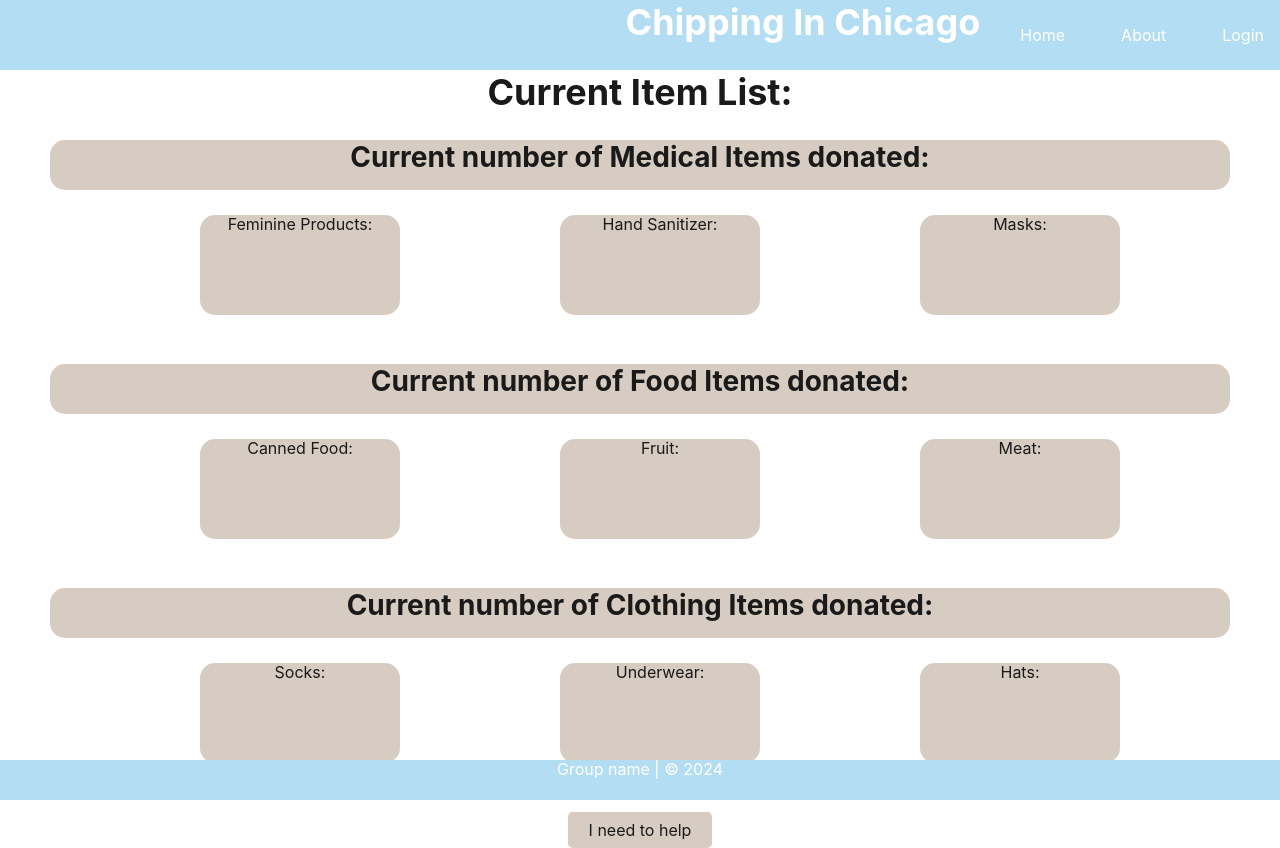
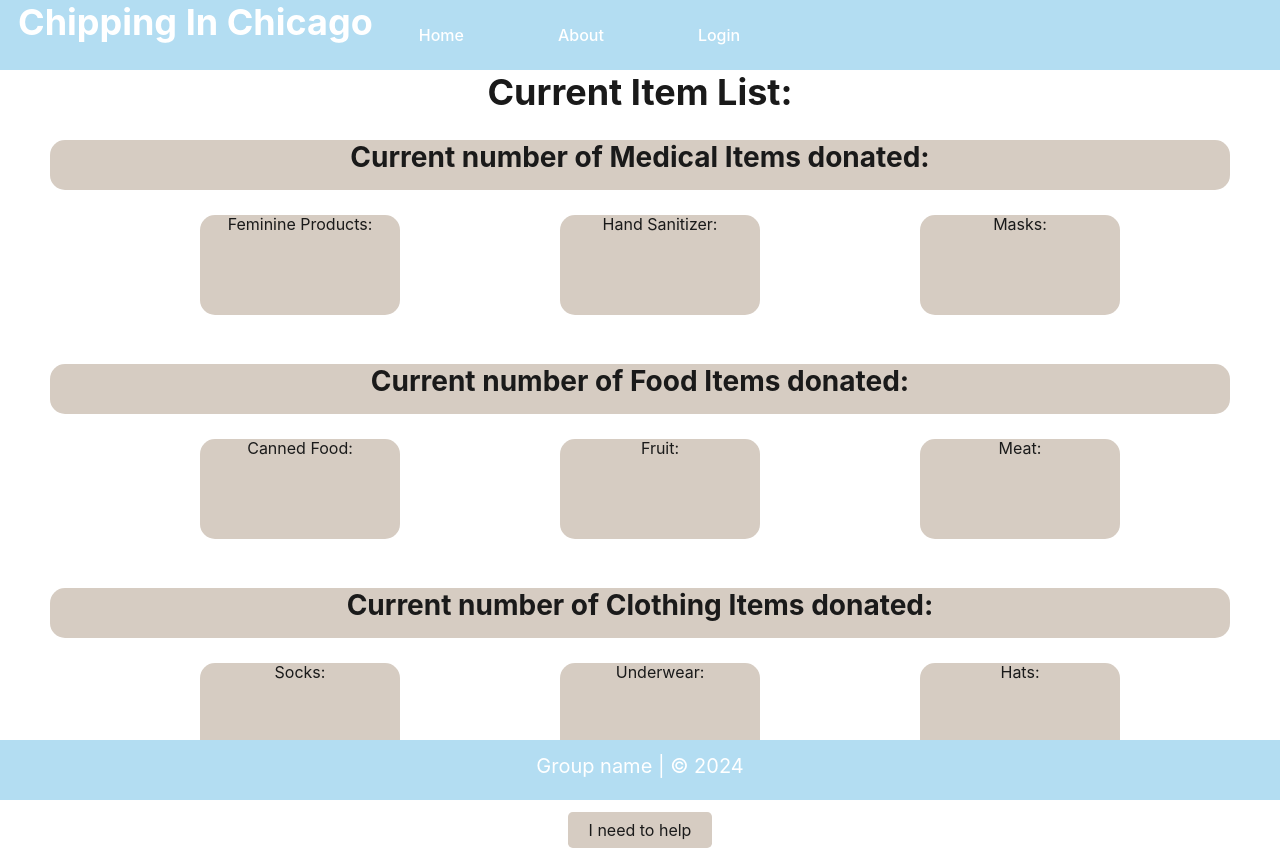
Before and after one commit to Chipping-In-Chicago/Chicago-Charity, a React (Vite) app in the folder client/: page / in a window 1280 px wide. Built offline with nearby package versions, Linux system fonts and the light colour scheme.

Commit message:
finalized navbar and footer

```diff
--- a/client/src/components/Footer/Footer.scss
+++ b/client/src/components/Footer/Footer.scss
@@ -3,14 +3,19 @@
     // display: flex;
     // justify-content: center;
     // align-items: center;
-    min-height: 40px;
+    min-height: 60px;
     background: #B3DDF2;
     position: fixed;
     left: 0;
     bottom: 0;
     width: 100%;
     text-align: center;
+    font-size: 1.25em;
+    padding: 15px;
     a{
         color: white;
     }
+    a:hover{
+        color: red;
+    }
 }
--- a/client/src/components/Navbar/Navbar.scss
+++ b/client/src/components/Navbar/Navbar.scss
@@ -2,28 +2,28 @@
 
     background: #B3DDF2;
     display: flex;
-    justify-content: flex-end;
+    justify-content: flex-start;
     align-items: center;
-    min-height: 40px;
-
+    min-height: 60px;
+    gap: 30px;
     a {
         color: white;
         padding: 0.5em;
         text-decoration: none;
-        margin-left:2em;
-        margin-right: .5em;
+        margin-right:2.5em;
+        margin-left: .5em;
         box-shadow: inset 0 0 0 0 red;
         border-radius: 5px;
         transition: color .3s ease-in-out, box-shadow .3s ease-in-out;
-
+        font-weight: 500;
     }
     a:hover{
         box-shadow: inset 100px 0 0 0 red;
-
     }
     h1{
         color:white;
         text-align: center;
+        margin-left: .5em;
     }
 
 }
--- a/client/src/components/Navbar/index.jsx
+++ b/client/src/components/Navbar/index.jsx
@@ -6,7 +6,7 @@ export default function Navbar() {
     return (
         <>
         <nav className="navbar">
-         <h1 > Chipping In Chicago</h1>
+         <h1> Chipping In Chicago</h1>
             <Link to='/'>Home</Link>
             <Link to='/about'>About</Link>
             {/* <Link to='/location'>More Drop-off Locations</Link> */}
```
